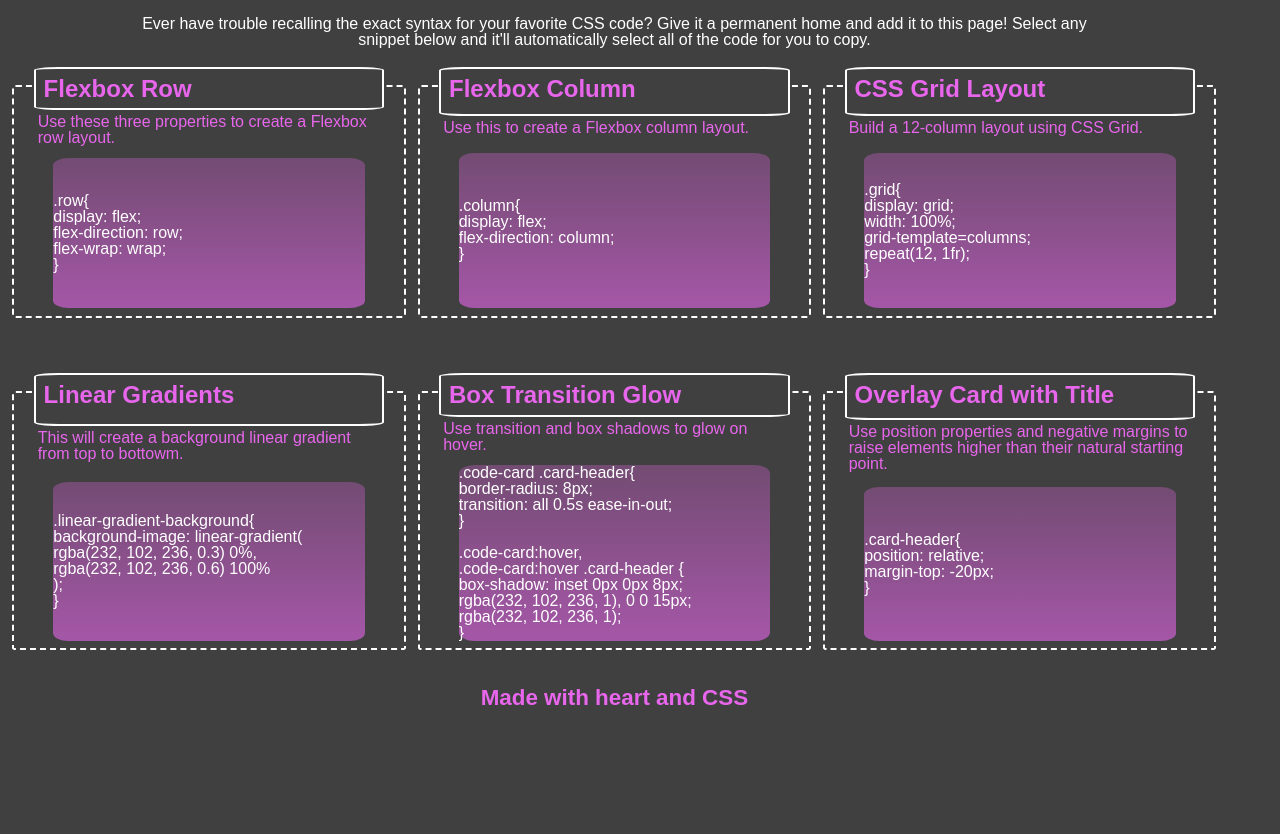
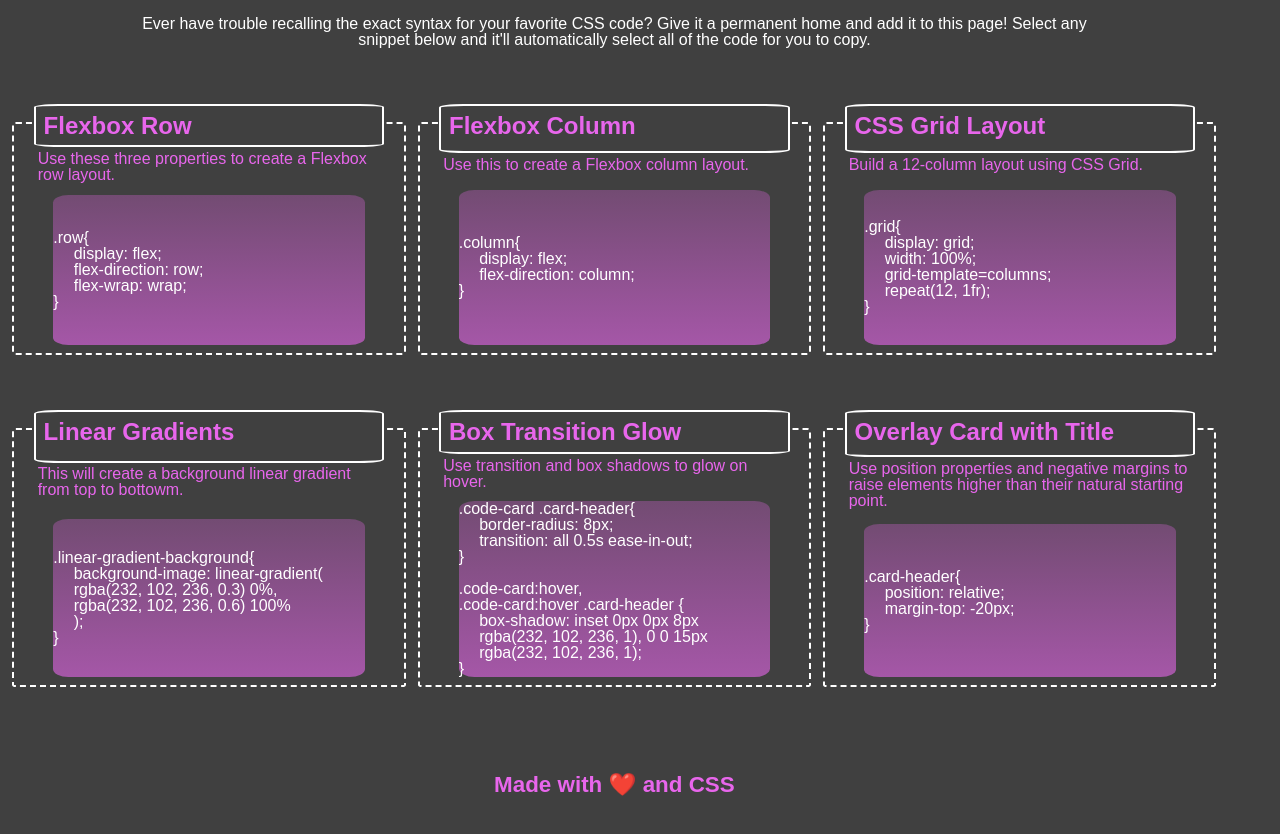
Before and after one commit to corybenton/CSS-Mini-Proj, a plain HTML site: page index.html in a window 1280 px wide. Shown: the part 56-890 px from the top of the page. Before the commit the page ends 800 px from the top, so only its background shows below. Drawn offline with Linux system fonts and the light colour scheme.

Commit message:
hover edited emoji added

```diff
--- a/assets/style.css
+++ b/assets/style.css
@@ -29,7 +29,7 @@ h1{
 }
 
 header p {
-    padding: 0 10%;
+    padding: 0 10% 3%;
 }
 
 main{
@@ -48,8 +48,14 @@ h2{
     width: 90%;
     padding: 2%;
     border-radius: 7%;
+    transition: all 0.5s ease-in-out;
 }
 
+h2:hover,
+section:hover{
+    box-shadow: inset 0px 0px 8px var(--color3),
+    0 0 15px var(--color3);
+}
 section{
     color:var(--color3);
     display:inline-flex;
@@ -84,12 +90,14 @@ footer{
     font-size: 1.4em;
     display: flex;
     justify-content: center;
+    padding:50px;
 }
 
 @media screen and (max-width: 992px){
 
 section{
     width: 46%;
+    transition: all 0.5s ease-in-out;
 }
 }
 
@@ -97,5 +105,6 @@ section{
 
 section{
     width: 93%;
+    transition: all 0.5s ease-in-out;
 }
 }
--- a/index.html
+++ b/index.html
@@ -24,9 +24,9 @@
             <p>Use these three properties to create a Flexbox row layout.</p>
             <code>
                 .row{ <br>
-                    display: flex;<br>
-                    flex-direction: row; <br>
-                    flex-wrap: wrap; <br>
+                &emsp; display: flex;<br>
+                &emsp; flex-direction: row; <br>
+                &emsp; flex-wrap: wrap; <br>
                 }
             </code>
         </section>
@@ -35,8 +35,8 @@
             <p>Use this to create a Flexbox column layout.</p>
             <code>
                 .column{<br>
-                    display: flex;<br>
-                    flex-direction: column;<br>
+                &emsp; display: flex;<br>
+                &emsp; flex-direction: column;<br>
                 }
             </code>
         </section>
@@ -45,10 +45,10 @@
             <p>Build a 12-column layout using CSS Grid.</p>
             <code>
                 .grid{ <br>
-                    display: grid;<br>
-                    width: 100%;<br>
-                    grid-template=columns;<br>
-                    repeat(12, 1fr);<br>
+                &emsp; display: grid;<br>
+                &emsp; width: 100%;<br>
+                &emsp; grid-template=columns;<br>
+                &emsp; repeat(12, 1fr);<br>
                 }
             </code>
         </section>
@@ -57,10 +57,10 @@
             <p>This will create a background linear gradient from top to bottowm.</p>
             <code>
                 .linear-gradient-background{<br>
-                    background-image: linear-gradient(<br>
-                        rgba(232, 102, 236, 0.3) 0%,<br>
-                        rgba(232, 102, 236, 0.6) 100%<br>
-                    );<br>
+                &emsp; background-image: linear-gradient(<br>
+                &emsp; rgba(232, 102, 236, 0.3) 0%,<br>
+                &emsp; rgba(232, 102, 236, 0.6) 100%<br>
+                &emsp; );<br>
                 }
             </code>
         </section>
@@ -69,15 +69,15 @@
             <p>Use transition and box shadows to glow on hover.</p>
             <code>
                 .code-card .card-header{<br>
-                    border-radius: 8px;<br>
-                    transition: all 0.5s ease-in-out;<br>
+                &emsp; border-radius: 8px;<br>
+                &emsp; transition: all 0.5s ease-in-out;<br>
                 }<br>
                 <br>
                 .code-card:hover,<br>
                 .code-card:hover .card-header {<br>
-                    box-shadow: inset 0px 0px 8px;<br>
-                    rgba(232, 102, 236, 1), 0 0 15px;<br>
-                    rgba(232, 102, 236, 1);<br>
+                &emsp; box-shadow: inset 0px 0px 8px<br>
+                &emsp; rgba(232, 102, 236, 1), 0 0 15px<br>
+                &emsp; rgba(232, 102, 236, 1);<br>
                 }
             </code>
         </section>
@@ -89,14 +89,14 @@
             </p>
             <code>
                 .card-header{<br>
-                    position: relative;<br>
-                    margin-top: -20px;<br>
+                &emsp; position: relative;<br>
+                &emsp; margin-top: -20px;<br>
                 }
             </code>
         </section>
     </main>
     <footer>
-        <p>Made with heart and CSS</p>
+        <p>Made with &#10084;&#65039; and CSS</p>
     </footer>
 
 
```
